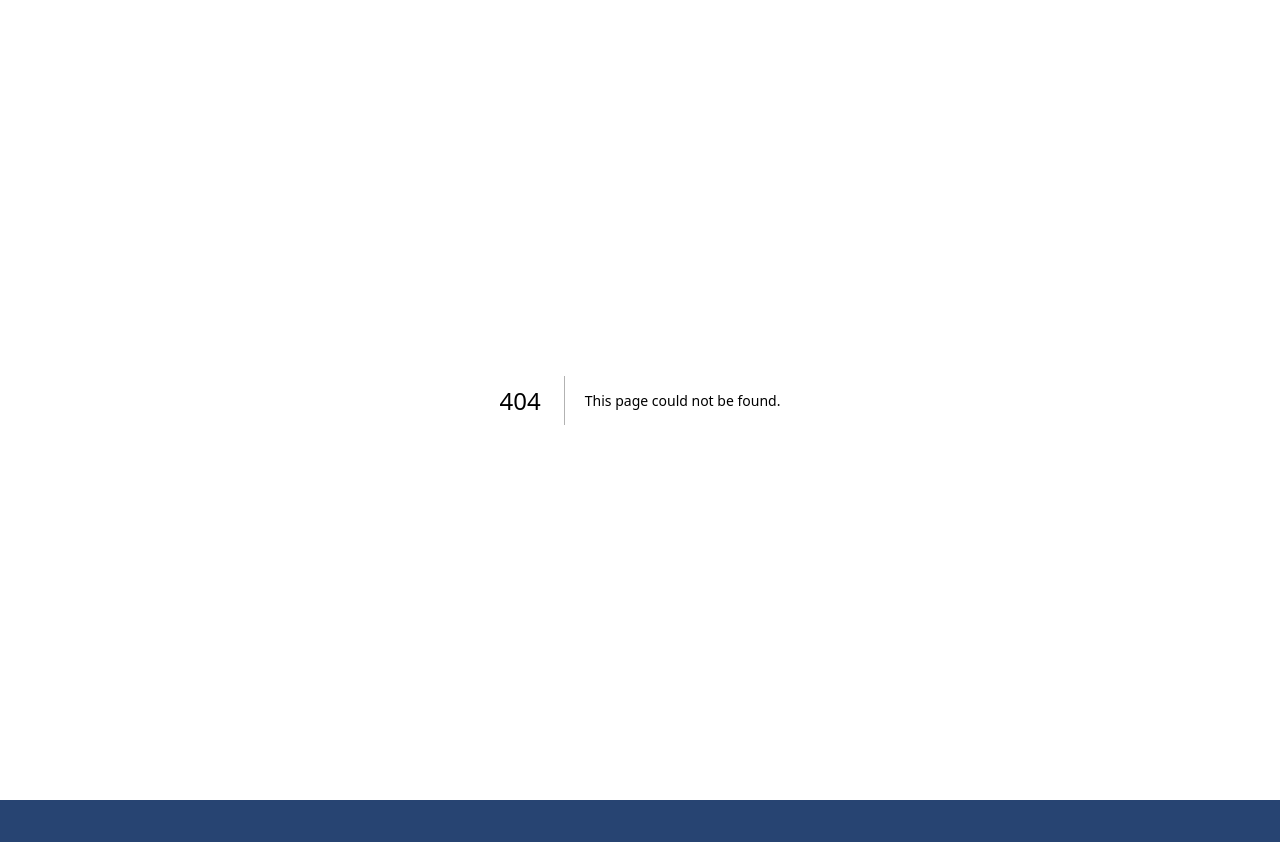
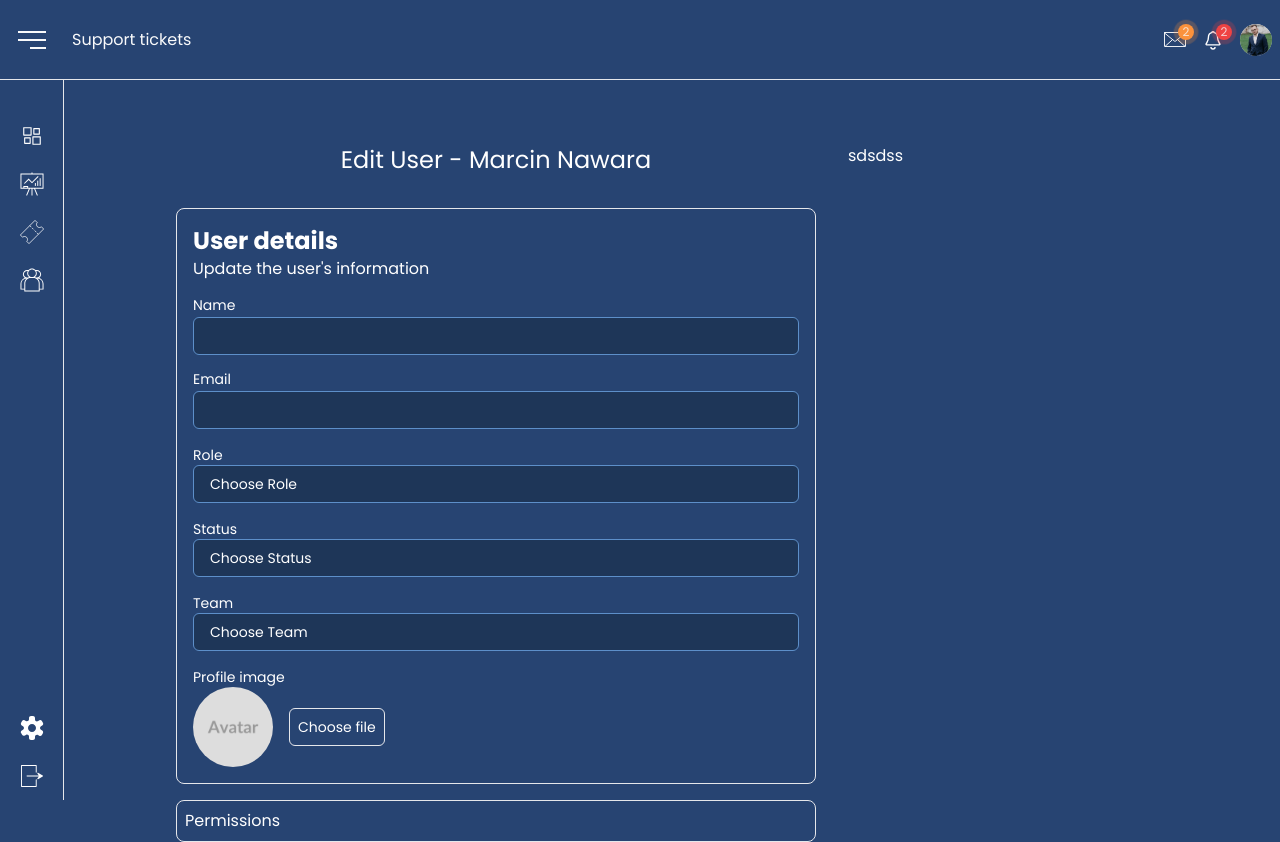
Before and after one commit to manawara/support-tikets-system, a Next.js app: page /dashboard/team/1 in a window 1280 px wide. Before the commit this address had no page. Before the commit the page ends 800 px from the top, so only its background shows below. Built offline with nearby package versions, Linux system fonts and the light colour scheme.

Commit message:
Create user details,page,inputFile and correct types for select

```diff
--- /dev/null
+++ b/app/dashboard/team/[id]/layout.tsx
@@ -0,0 +1,7 @@
+import React, { ReactNode } from 'react'
+
+const EditUserLayout = ({ children }: { children: ReactNode }) => {
+  return <div className="max-w-5xl w-full mx-auto px-4 pt-16">{children}</div>
+}
+
+export default EditUserLayout
--- /dev/null
+++ b/app/dashboard/team/[id]/page.tsx
@@ -0,0 +1,21 @@
+import UserDetails from '@/components/UserDetails/UserDetails'
+import Card from '@/components/Card'
+const EditUser = () => {
+  return (
+    <div>
+      <div className="flex gap-8">
+        <div className="flex flex-col gap-4 grow">
+          <h2 className="text-2xl font-poppins text-center mb-4">Edit User - Marcin Nawara</h2>
+          <UserDetails>sdsdd</UserDetails>
+          <Card>
+            <h3>Permissions</h3>
+          </Card>
+        </div>
+
+        <div className="max-w-xs w-full">sdsdss</div>
+      </div>
+    </div>
+  )
+}
+
+export default EditUser
--- /dev/null
+++ b/components/InputFile.tsx
@@ -0,0 +1,48 @@
+'use client'
+import Image from 'next/image'
+import { ChangeEvent, useRef, useState } from 'react'
+import { motion } from 'framer-motion'
+import { InputFileType } from '@/types'
+import avatarImage from '@/public/avatar_placeholder.png'
+
+const InputFile = ({ placeholder, type, name, value }: InputFileType) => {
+  const [file, setFile] = useState(value ?? avatarImage)
+  const inputRef = useRef<HTMLInputElement>(null)
+
+  const handleFileChange = (e: ChangeEvent<HTMLInputElement>) => {
+    const fileTarget = e.target.files?.[0]
+
+    let reader = new FileReader()
+    if (fileTarget) {
+      reader.onloadend = () => {
+        setFile(reader.result as string)
+      }
+      reader.readAsDataURL(fileTarget)
+    }
+  }
+
+  const handleClickFile = () => {
+    inputRef.current?.click()
+  }
+  return (
+    <motion.div initial={{ opacity: 0 }} animate={{ opacity: 1 }} className="mt-4 text-sm">
+      <input ref={inputRef} type={type} name={name} hidden accept="image/png, image/jpeg" onChange={handleFileChange} />
+
+      {placeholder && placeholder}
+      <div className="flex gap-4 items-center">
+        <div className="relative size-20 ">
+          <Image src={file} alt="avatar" fill className="rounded-full object-cover" />
+        </div>
+        <motion.button
+          whileTap={{ scale: 0.95 }}
+          className="cursor-pointer border border-solid px-2 py-2 rounded-md focus:outline-none focus:ring-2 focus:ring-blue-500"
+          onClick={handleClickFile}
+        >
+          Choose file
+        </motion.button>
+      </div>
+    </motion.div>
+  )
+}
+
+export default InputFile
--- a/components/Select/Select.tsx
+++ b/components/Select/Select.tsx
@@ -7,12 +7,14 @@ import SelectList from './SelectList'
 import { SelectProps } from '@/types'
 import { useOutsideClick } from '@/hook/useOutsideClick'
 
-const Select = ({ data, placeholder, onClick, icon, select }: SelectProps) => {
+const Select: React.FC<SelectProps> = ({ data, placeholder, onClick, icon, select, label, name, value }) => {
   const [open, setOpen] = useState(false)
   const [selectOption, setSelectOption] = useState<null | string>(null)
+
   useEffect(() => {
     if (select) setSelectOption(select)
   }, [select])
+
   const selectRef = useRef<HTMLDivElement>(null)
   useOutsideClick(selectRef, () => setOpen(false))
 
@@ -26,20 +28,22 @@ const Select = ({ data, placeholder, onClick, icon, select }: SelectProps) => {
 
   const handleCancelFilter = () => {
     setSelectOption(null)
-    handleOpen()
+    setOpen(false)
   }
 
   return (
     <motion.div
-      className="relative"
+      className="relative mt-4"
       ref={selectRef}
       initial={{ opacity: 0, y: -10 }}
       animate={{ opacity: 1, y: 0 }}
       transition={{ duration: 0.3 }}
     >
+      <input type="text" className="hidden" name={name} value={value !== '' ? value : selectOption || ''} readOnly />
+      {label && <div className="text-sm">{label}</div>}
       <motion.div
         tabIndex={0}
-        className="flex gap-4 text-sm capitalize bg-[#1e3658] px-4 py-2 rounded-md border-solid border-[#5d8fc9] focus:ring-1 focus:ring-[#7da7d9] transition-all duration-100 ease-in-out cursor-pointer overflow-hidden"
+        className="flex gap-4 text-sm capitalize bg-[#1e3658] px-4 py-2 rounded-md border-[1px] border-solid border-[#5d8fc9] focus:ring-1 focus:ring-[#7da7d9] transition-all duration-100 ease-in-out cursor-pointer overflow-hidden"
         onClick={handleOpen}
         whileTap={{ scale: 0.95 }}
       >
@@ -55,7 +59,7 @@ const Select = ({ data, placeholder, onClick, icon, select }: SelectProps) => {
               exit={{ opacity: 0 }}
               onClick={handleCancelFilter}
             >
-              <Image src={cancelIcon} alt="cancel icon" width={12} height={12} />
+              <Image src={cancelIcon} alt="Cancel icon" width={12} height={12} />
             </motion.span>
           )}
         </AnimatePresence>
--- /dev/null
+++ b/components/UserDetails/UserDetails.tsx
@@ -0,0 +1,50 @@
+import Card from '../Card'
+import Input from '../Input'
+import Select from '../Select/Select'
+import InputFile from '../InputFile'
+
+const UserDetails = () => {
+  return (
+    <Card>
+      <div className="p-2">
+        <h3 className="text-2xl font-semibold">User details</h3>
+        <span>Update the user&apos;s information</span>
+        <Input label="Name" name="name" isExpanded />
+        <Input label="Email" name="email" isExpanded />
+        <Select
+          name="role"
+          value=""
+          placeholder="Choose role"
+          label="Role"
+          data={[
+            { id: 1, name: 'User' },
+            { id: 2, name: 'Admin' },
+          ]}
+        />
+        <Select
+          name="status"
+          value=""
+          placeholder="Choose status"
+          label="Status"
+          data={[
+            { id: 1, name: 'Active' },
+            { id: 2, name: 'Inactive' },
+          ]}
+        />
+        <Select
+          name="team"
+          value=""
+          placeholder="choose team"
+          label="Team"
+          data={[
+            { id: 1, name: 'Support' },
+            { id: 2, name: 'Inactive' },
+          ]}
+        />
+        <InputFile placeholder="Profile image" type="file" name="file" />
+      </div>
+    </Card>
+  )
+}
+
+export default UserDetails
--- /dev/null
+++ b/types/InputFile.ts
@@ -0,0 +1,6 @@
+export type InputFileType = {
+  placeholder: string
+  type: 'file'
+  name?: string
+  value?: string
+}
--- a/types/Select.type.ts
+++ b/types/Select.type.ts
@@ -4,6 +4,9 @@ export type SelectItemData = {
 }
 
 export type SelectProps = {
+  name?: string | undefined
+  value?: string | undefined
+  label?: string
   icon?: string
   data: SelectItemData[]
   placeholder?: string
--- a/types/index.ts
+++ b/types/index.ts
@@ -10,3 +10,4 @@ export * from './Input.type'
 export * from './Paginate.type'
 export * from './Spinner.type'
 export * from './NavListTeam.type'
+export * from './InputFile'
```
Also changed, not shown: public/avatar_placeholder.png (added).
